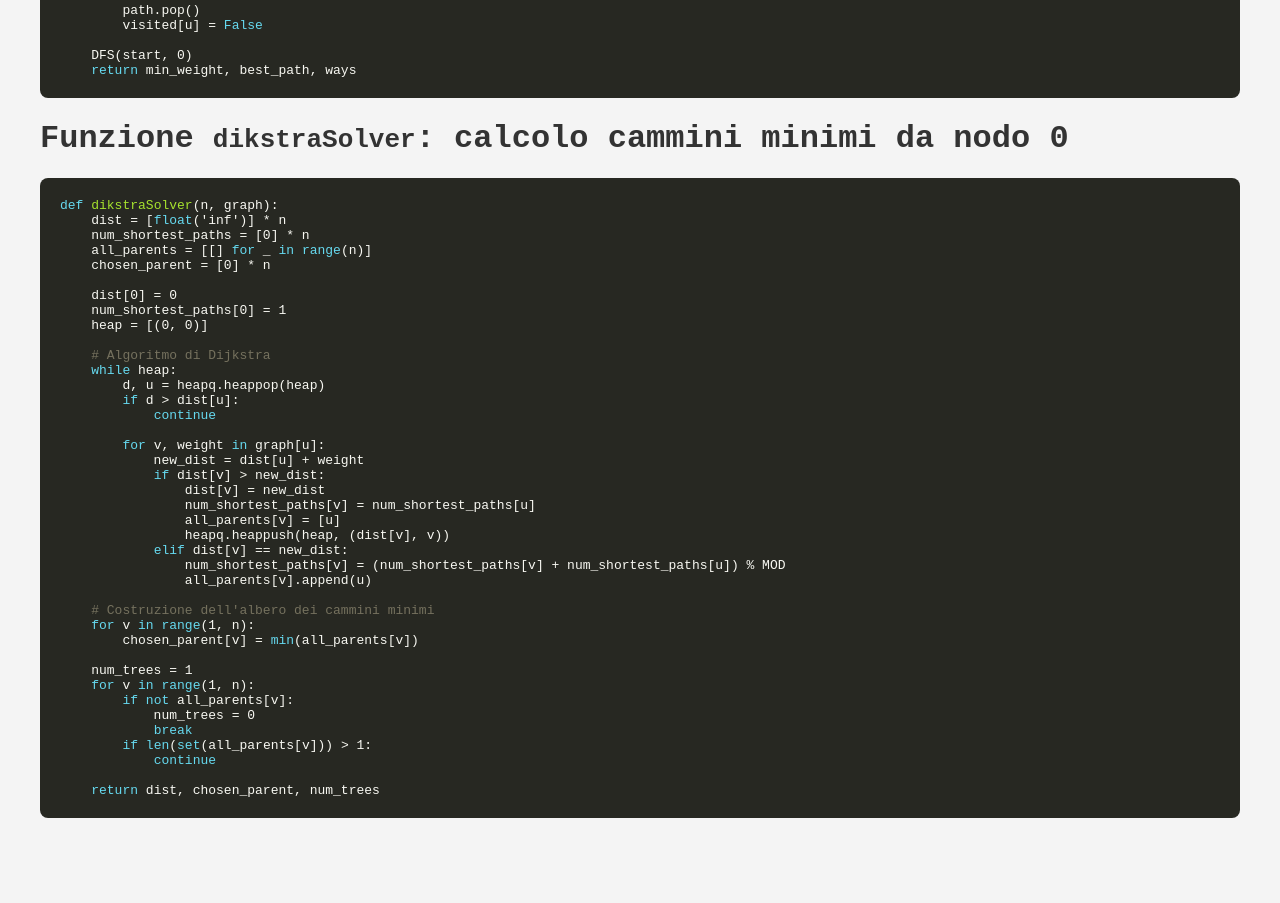
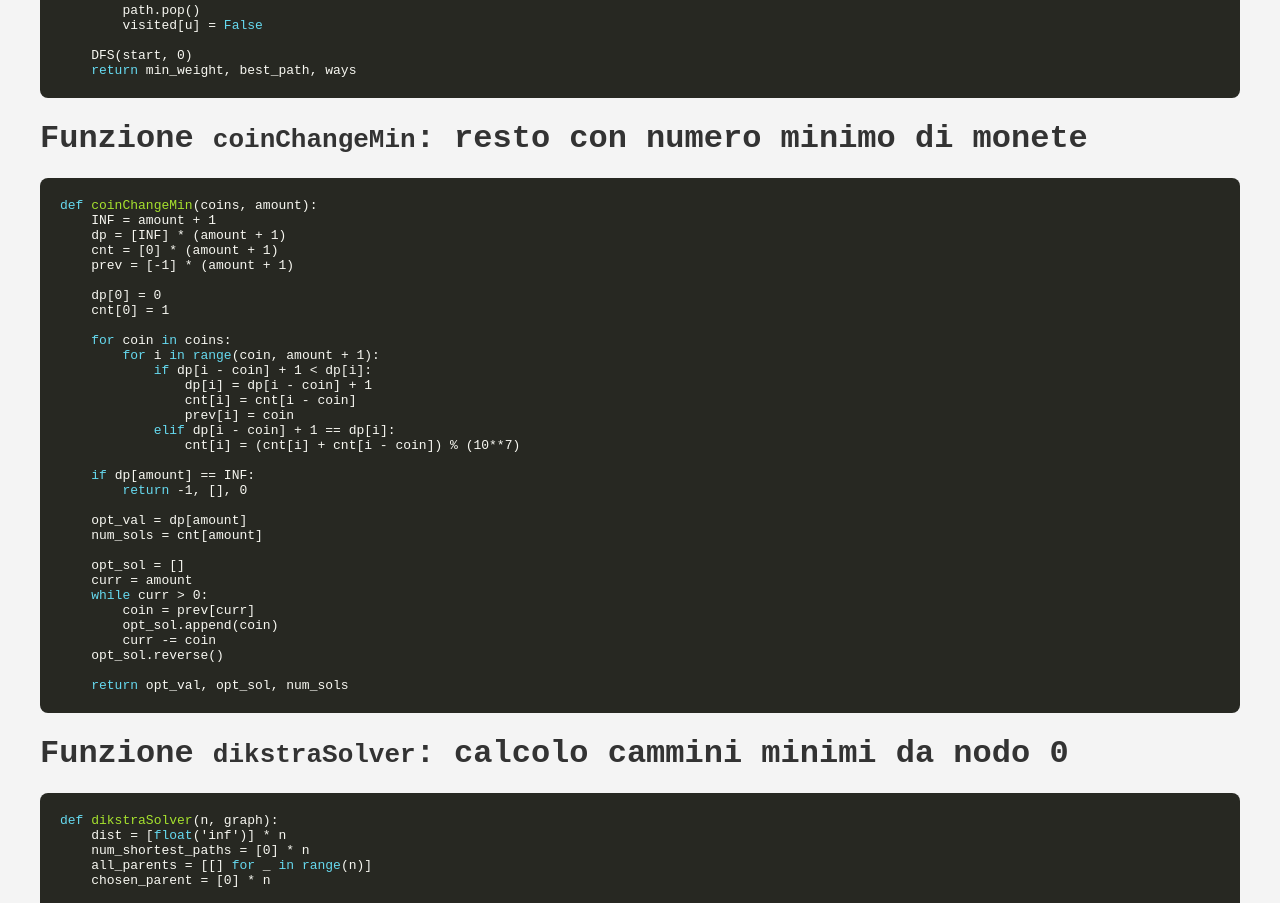
Before and after one commit to fcrocco95/TestHTML, a plain HTML site: page index.html in a window 1280 px wide. Shown: the part 1720-2623 px from the top of the page. Before the commit the page ends 2578 px from the top, so only its background shows below. Drawn offline with Linux system fonts and the light colour scheme.

Commit message:
index.html

```diff
--- a/index.html
+++ b/index.html
@@ -140,6 +140,43 @@ min_weight, best_path, ways = <span class="function">graphExplorerDFSPlusVincoli
     <span class="keyword">return</span> min_weight, best_path, ways
 </code></pre>
 
+  <h1>Funzione <code>coinChangeMin</code>: resto con numero minimo di monete</h1>
+<pre><code><span class="keyword">def</span> <span class="function">coinChangeMin</span>(coins, amount):
+    INF = amount + 1
+    dp = [INF] * (amount + 1)
+    cnt = [0] * (amount + 1)
+    prev = [-1] * (amount + 1)
+
+    dp[0] = 0
+    cnt[0] = 1
+
+    <span class="keyword">for</span> coin <span class="keyword">in</span> coins:
+        <span class="keyword">for</span> i <span class="keyword">in</span> <span class="keyword">range</span>(coin, amount + 1):
+            <span class="keyword">if</span> dp[i - coin] + 1 &lt; dp[i]:
+                dp[i] = dp[i - coin] + 1
+                cnt[i] = cnt[i - coin]
+                prev[i] = coin
+            <span class="keyword">elif</span> dp[i - coin] + 1 == dp[i]:
+                cnt[i] = (cnt[i] + cnt[i - coin]) % (10**7)
+
+    <span class="keyword">if</span> dp[amount] == INF:
+        <span class="keyword">return</span> -1, [], 0
+
+    opt_val = dp[amount]
+    num_sols = cnt[amount]
+
+    opt_sol = []
+    curr = amount
+    <span class="keyword">while</span> curr &gt; 0:
+        coin = prev[curr]
+        opt_sol.append(coin)
+        curr -= coin
+    opt_sol.reverse()
+
+    <span class="keyword">return</span> opt_val, opt_sol, num_sols
+</code></pre>
+
+
   <h1>Funzione <code>dikstraSolver</code>: calcolo cammini minimi da nodo 0</h1>
   <pre><code><span class="keyword">def</span> <span class="function">dikstraSolver</span>(n, graph):
     dist = [<span class="keyword">float</span>('inf')] * n
@@ -183,5 +220,7 @@ min_weight, best_path, ways = <span class="function">graphExplorerDFSPlusVincoli
     <span class="keyword">return</span> dist, chosen_parent, num_trees
 </code></pre>
 
+
+
 </body>
 </html>
```
